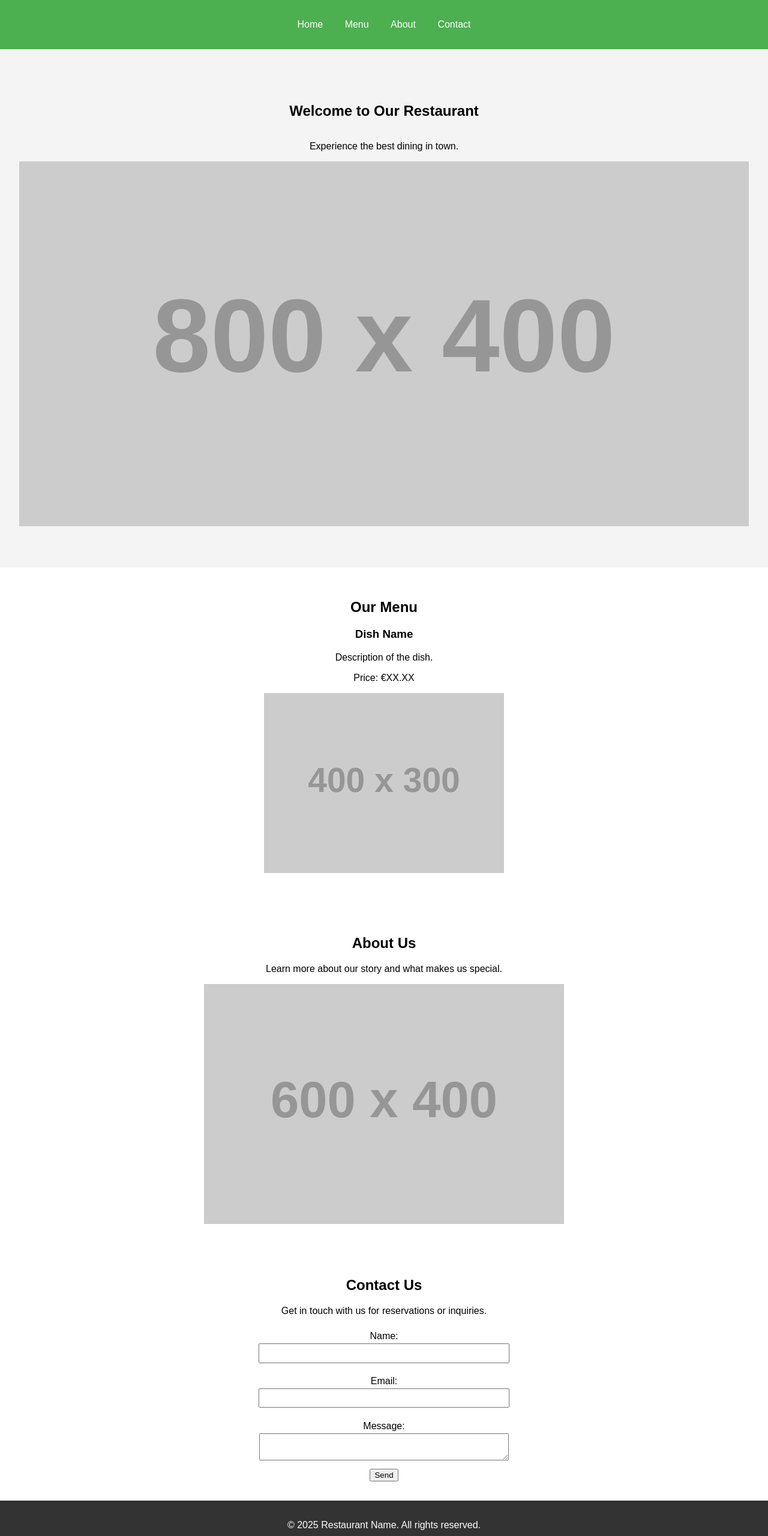
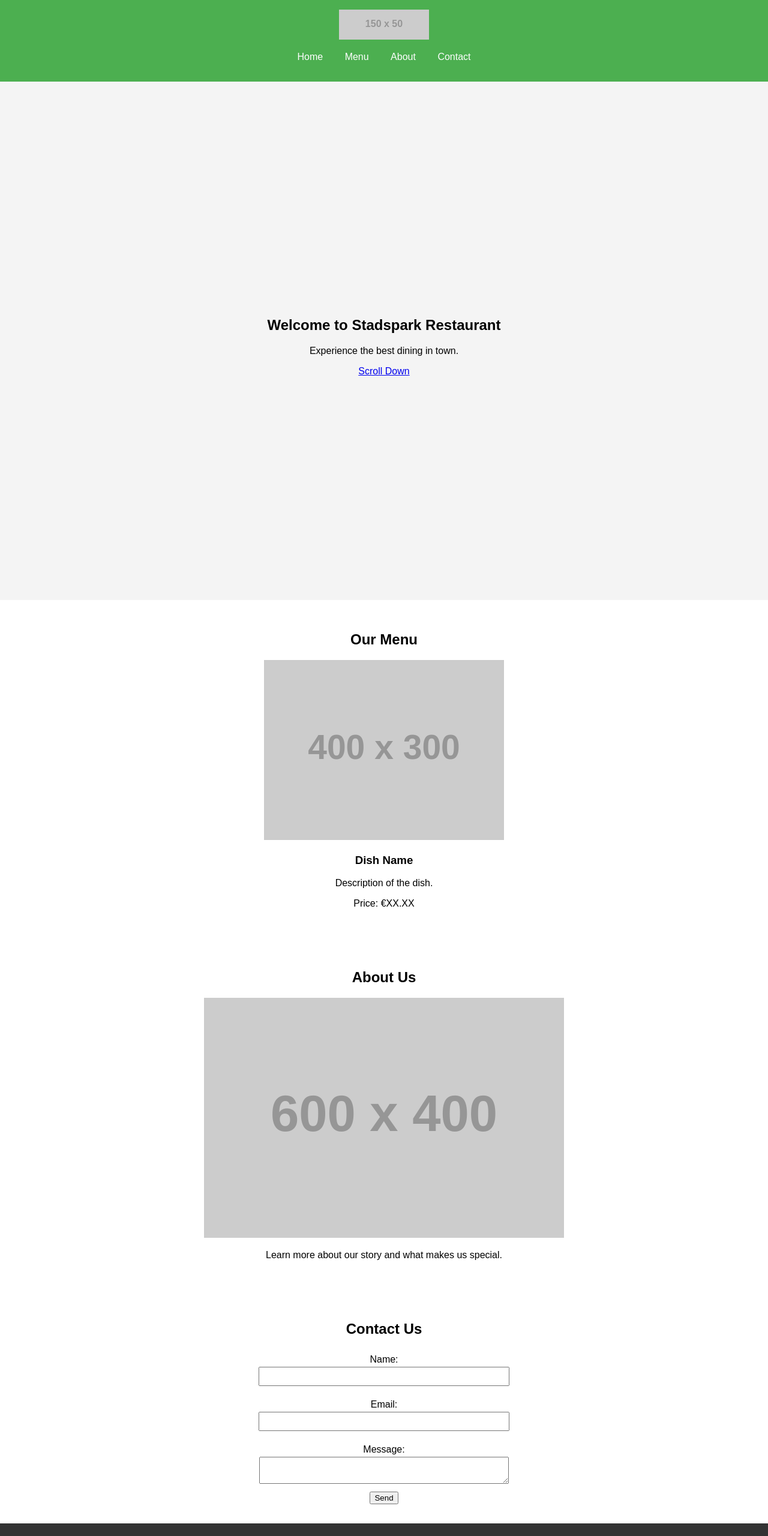
Before and after one commit to vtkuiper/my-website, a plain HTML site: page index.html in a window 1280 px wide. Shown: the top 2560 px of the page at 60% size. Drawn offline with Linux system fonts and the light colour scheme; placeholder pictures from the web are drawn by us.

Commit message:
Update index.html

```diff
--- a/index.html
+++ b/index.html
@@ -3,12 +3,15 @@
 <head>
     <meta charset="UTF-8">
     <meta name="viewport" content="width=device-width, initial-scale=1.0">
-    <title>Restaurant Website</title>
+    <title>Stadspark Restaurant</title>
     <link rel="stylesheet" href="styles.css">
 </head>
 <body>
     <header>
         <nav>
+            <div class="logo">
+                <img src="https://via.placeholder.com/150x50" alt="Restaurant Logo">
+            </div>
             <ul>
                 <li><a href="#home">Home</a></li>
                 <li><a href="#menu">Menu</a></li>
@@ -18,28 +21,34 @@
         </nav>
     </header>
     <section id="home">
-        <h1>Welcome to Our Restaurant</h1>
+        <div class="hero">
+            <h1>Welcome to Stadspark Restaurant</h1>
             <p>Experience the best dining in town.</p>
-        <img src="https://via.placeholder.com/800x400" alt="Restaurant Image">
+            <a href="#menu" class="scroll-btn">Scroll Down</a>
+        </div>
     </section>
     <section id="menu">
         <h2>Our Menu</h2>
+        <div class="menu-grid">
             <div class="menu-item">
+                <img src="https://via.placeholder.com/400x300" alt="Dish Image">
                 <h3>Dish Name</h3>
                 <p>Description of the dish.</p>
                 <p>Price: €XX.XX</p>
-            <img src="https://via.placeholder.com/400x300" alt="Dish Image">
             </div>
             <!-- Add more menu items as needed -->
+        </div>
     </section>
     <section id="about">
         <h2>About Us</h2>
+        <div class="about-content">
+            <img src="https://via.placeholder.com/600x400" alt="About Us Image">
             <p>Learn more about our story and what makes us special.</p>
-        <img src="https://via.placeholder.com/600x400" alt="About Us Image">
+        </div>
     </section>
     <section id="contact">
         <h2>Contact Us</h2>
-        <p>Get in touch with us for reservations or inquiries.</p>
+        <div class="contact-form">
             <form>
                 <label for="name">Name:</label>
                 <input type="text" id="name" name="name" required>
@@ -49,9 +58,16 @@
                 <textarea id="message" name="message" required></textarea>
                 <button type="submit">Send</button>
             </form>
+        </div>
     </section>
     <footer>
-        <p>&copy; 2025 Restaurant Name. All rights reserved.</p>
+        <p>&copy; 2025 Stadspark Restaurant. All rights reserved.</p>
     </footer>
+    <script>
+        document.querySelector('.scroll-btn').addEventListener('click', function(e) {
+            e.preventDefault();
+            document.querySelector('#menu').scrollIntoView({ behavior: 'smooth' });
+        });
+    </script>
 </body>
 </html>
```
Lines whose indentation alone changed are shown as unchanged.
